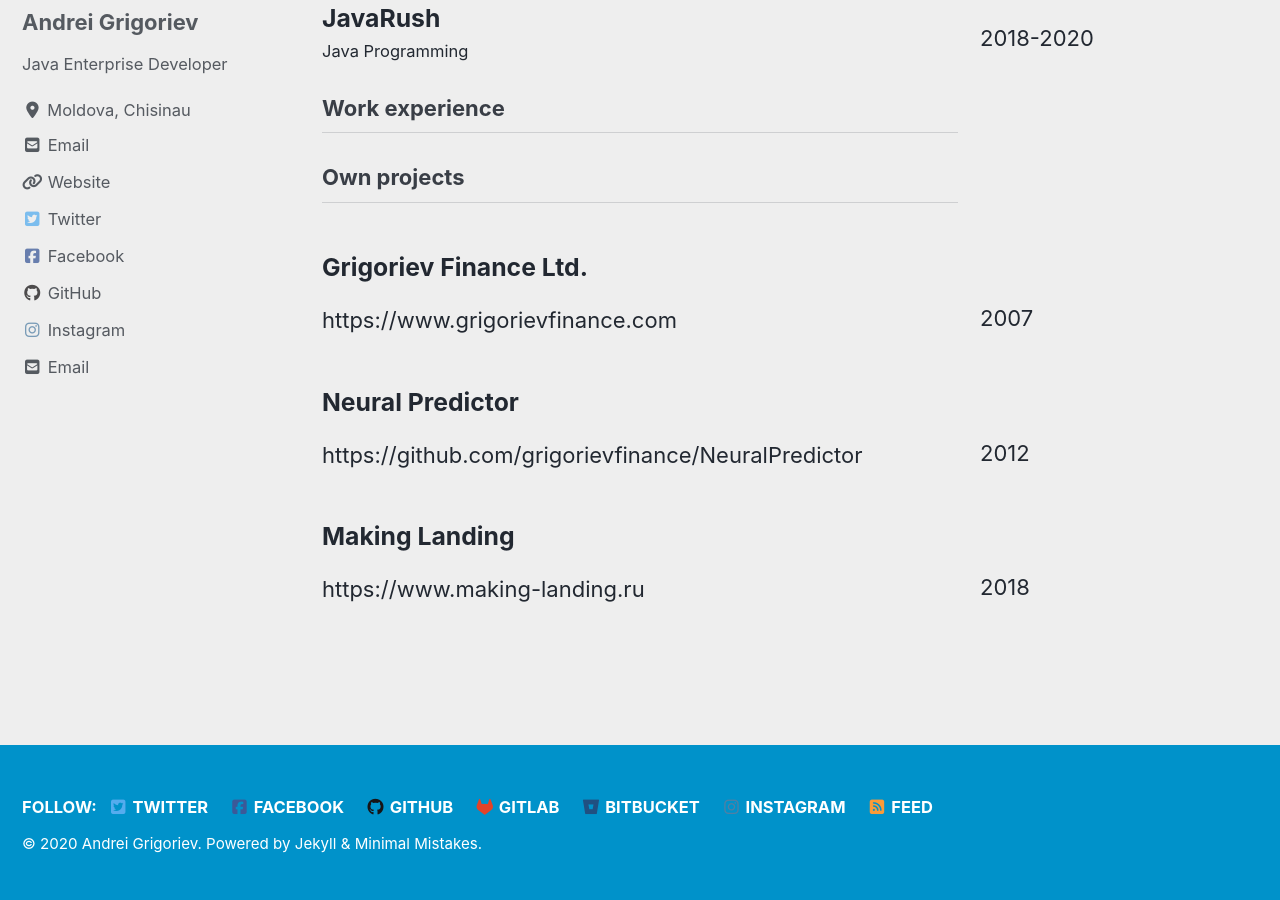
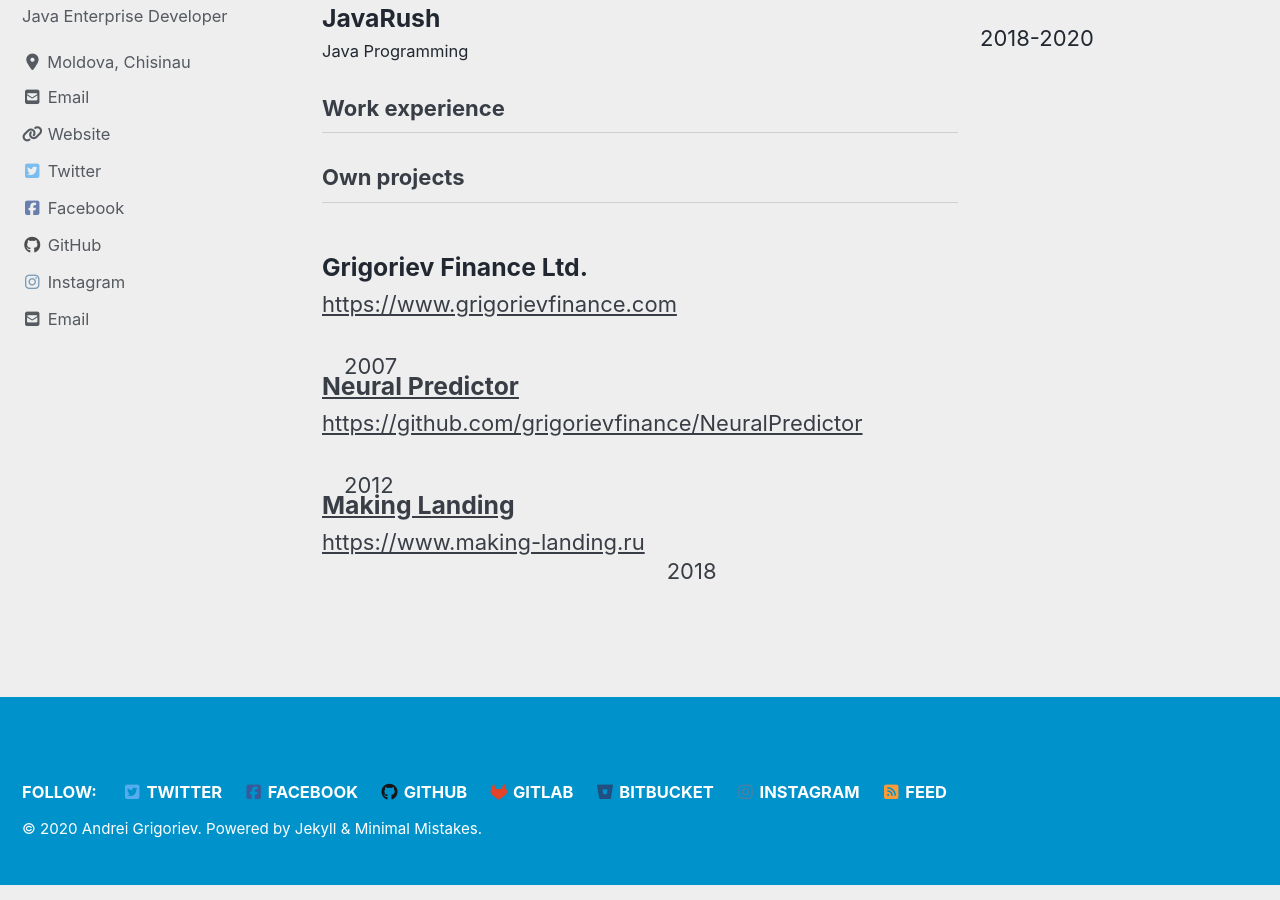
Before and after one commit to grigorievfinance/grigorievfinance.github.io, a Jekyll site: the page built from index.html, in a window 1280 px wide and 900 px high, scrolled down 448 px. Built offline with Jekyll 4.4.1, drawn with Linux system fonts in a browser that asks for light colours; cached includes are drawn as plain includes; nearby versions of some CDN libraries; the list of posts is cut into pages by our own code.

Commit message:
Update home.html

```diff
--- a/_layouts/home.html
+++ b/_layouts/home.html
@@ -22,17 +22,18 @@
 <h3 class="archive__subtitle">{{ site.data.ui-text[site.locale].experience_label | default: "Work experience" }}</h3>
 
 
+
 <h3 class="archive__subtitle">{{ site.data.ui-text[site.locale].projects_label | default: "Own projects" }}</h3>
 <article class="archive__item" itemscope itemtype="https://schema.org/CreativeWork">
     <h3 class="archive__item-title" itemprop="headline">{{ site.data.ui-text[site.locale].project1_name | default: "Grigoriev Finance Ltd." }}</h3>
-    <p class="visible-links">{{ site.data.ui-text[site.locale].project1_link | default: "https://www.grigorievfinance.com" }}</p>
+    <a href="https://www.grigorievfinance.com" class="visible-links">{{ site.data.ui-text[site.locale].project1_link | default: "https://www.grigorievfinance.com" }}</p>
     <p class="sidebar__right">{{ site.data.ui-text[site.locale].project1_foundation | default: "2007" }}</p>
 
     <h3 class="archive__item-title" itemprop="headline">{{ site.data.ui-text[site.locale].project2_name | default: "Neural Predictor" }}</h3>
-    <p class="visible-links">{{ site.data.ui-text[site.locale].project2_link | default: "https://github.com/grigorievfinance/NeuralPredictor" }}</p>
+    <a href="https://github.com/grigorievfinance/NeuralPredictor" class="visible-links">{{ site.data.ui-text[site.locale].project2_link | default: "https://github.com/grigorievfinance/NeuralPredictor" }}</p>
     <p class="sidebar__right">{{ site.data.ui-text[site.locale].project2_foundation | default: "2012" }}</p>
 
     <h3 class="archive__item-title" itemprop="headline">{{ site.data.ui-text[site.locale].project3_name | default: "Making Landing" }}</h3>
-    <p class="visible-links">{{ site.data.ui-text[site.locale].project3_link | default: "https://www.making-landing.ru/" }}</p>
+    <a href="https://www.making-landing.ru/" class="visible-links">{{ site.data.ui-text[site.locale].project3_link | default: "https://www.making-landing.ru/" }}</p>
     <p class="sidebar__right">{{ site.data.ui-text[site.locale].project3_foundation | default: "2018" }}</p>
 </article>
```
